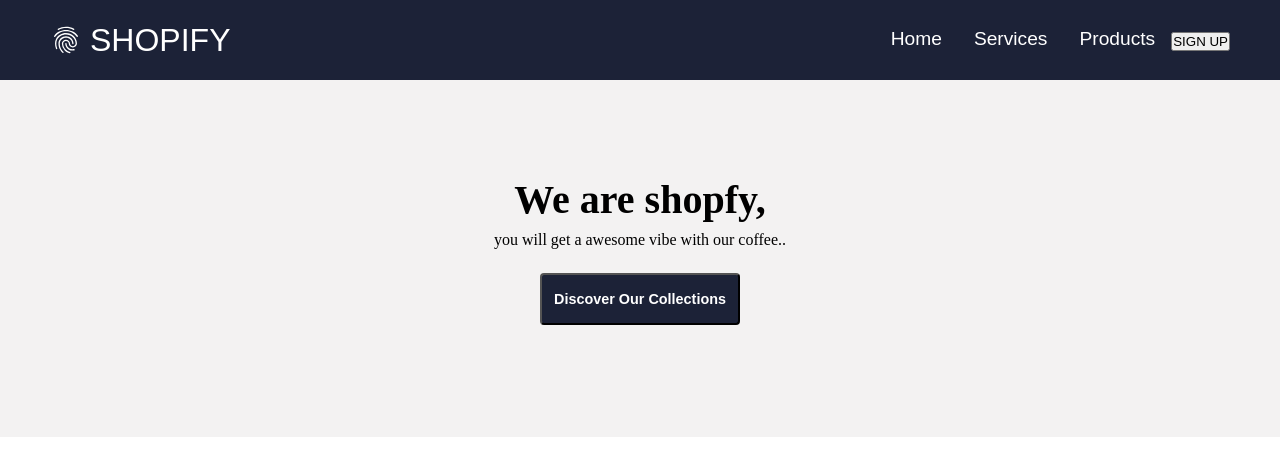
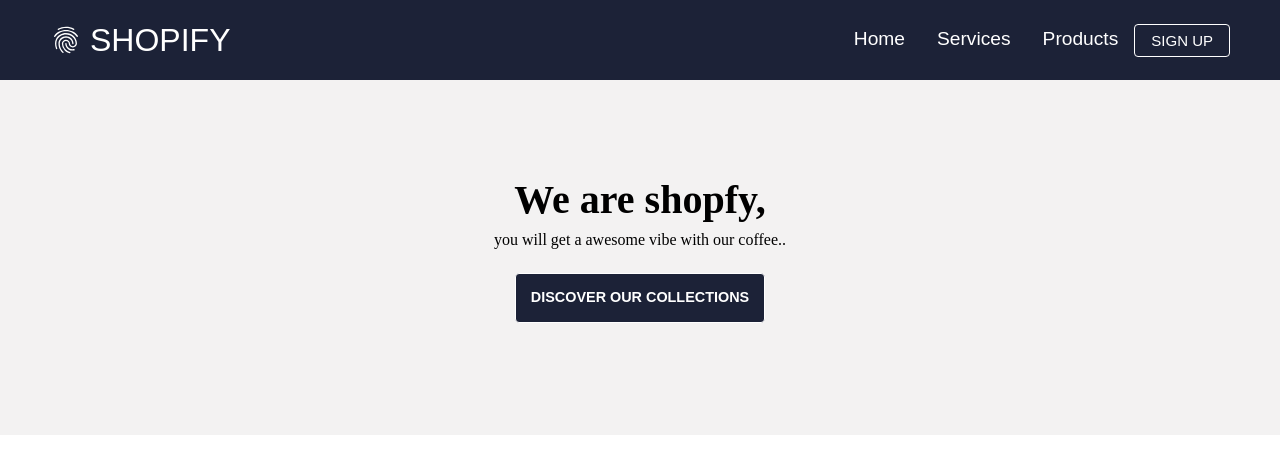
Before and after one commit to Niksgupta/React-webapp, a React (Create React App) app: page / in a window 1280 px wide. Shown: the top 476 px of the page. Built offline with nearby package versions, Linux system fonts and the light colour scheme.

Commit message:
button settled

```diff
--- a/src/components/Button.css
+++ b/src/components/Button.css
@@ -1,4 +1,4 @@
-button1 {
+button {
     transition: all .5s ease;
     color: #fff;
     border: 1px solid white;
@@ -13,7 +13,7 @@
     padding: 0.5rem 1rem;
     border-radius: 4px;
 }
-button1:hover {
+button:hover {
     color: #001F3F;
     background-color: #fff;
 }
--- a/src/components/GetButton.js
+++ b/src/components/GetButton.js
@@ -6,7 +6,7 @@
 
   return (
     !isAuthenticated && (
-  <button className="button1" onClick={() => loginWithRedirect()}>SIGN UP</button>
+  <button  onClick={() => loginWithRedirect()}>SIGN UP</button>
   )
   )
 };
--- a/src/components/Hero.css
+++ b/src/components/Hero.css
@@ -35,7 +35,7 @@
 .text-para {
     padding-top: 0.5rem;
     padding-bottom: 0.5rem;
-    font-family: 'Architects Daughter', cursive;
+    font-family: 'Architects Daughter';
 }
 
 .hero-button {
@@ -60,5 +60,5 @@
     margin-right: 1rem; */
     font-weight: bold;
     font-size: 90%;
-    width: 200px;
+    width: 250px;
 }
```
